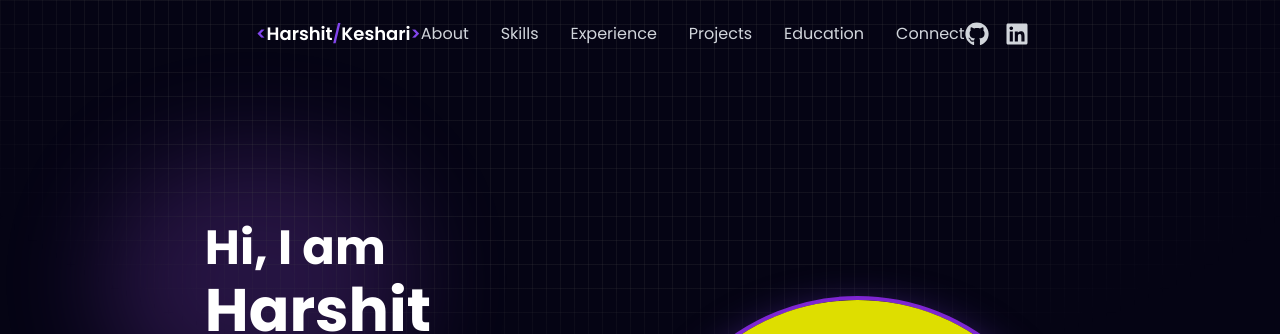
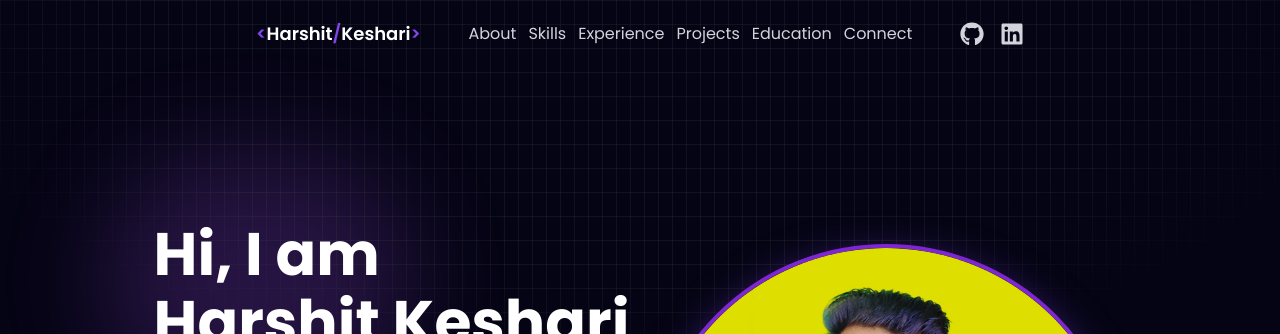
Before and after one commit to Harshit-HK/My-portfolio, a React (Vite) app: page / in a window 1280 px wide. Shown: the top 334 px of the page. Built offline with nearby package versions, Linux system fonts and the light colour scheme.

Commit message:
Update responsiveness

```diff
--- a/src/components/About/About.jsx
+++ b/src/components/About/About.jsx
@@ -9,17 +9,17 @@
 return (
     <section
       id="about"
-      className="py-4 px-[7vw] md:px-[7vw] lg:px-[10vw] xl:px-[16vw] font-sans mt-16 md:mt-24 lg:mt-32"
+      className="py-4 px-[7vw] md:px-[7vw] lg:px-[5vw] xl:px-[12vw] font-sans mt-16 md:mt-24 lg:mt-32"
     >
-      <div className=" flex flex-col-reverse md:flex-row justify-between items-center">
+      <div className=" flex flex-col-reverse lg:flex-row justify-between items-center">
         {/* Left Side */}
-        <div className="md:w-1/2 text-center md:text-left mt-8 mr-2 md:mt-0">
+        <div className="lg:w-1/2 text-center lg:text-left mt-8 mr-2 lg:mt-0">
           {/* Greeting */}
-          <h1 className="text-3xl sm:text-4xl md:text-5xl font-bold text-white mb-2 leading-tight">
+          <h1 className="text-3xl sm:text-4xl xl:text-6xl font-bold text-white mb-2 leading-tight">
             Hi, I am
           </h1>
           {/* Name */}
-          <h2 className="text-4xl sm:text-5xl md:text-6xl font-bold text-white mb-4 leading-tight">
+          <h2 className="text-4xl sm:text-5xl xl:text-6xl font-bold text-white mb-4 leading-tight">
             Harshit Keshari
           </h2>
           {/* Skills Heading with Typing Effect */}
@@ -60,7 +60,7 @@
           </a>
         </div>
         {/* Right Side */}
-        <div className="md:w-1/2 flex justify-center md:justify-end">
+        <div className="lg:w-1/2 flex justify-center md:justify-end">
           <Tilt
             className="w-48 h-48 sm:w-64 sm:h-64 md:w-[30rem] md:h-[30rem] border-4 border-purple-700 rounded-full"
             tiltMaxAngleX={20}
--- a/src/components/Navbar/Navbar.jsx
+++ b/src/components/Navbar/Navbar.jsx
@@ -43,9 +43,9 @@
         isScrolled ? "bg-[#050414] bg-opacity-50 backdrop-blur-md shadow-md" : "bg-transparent"
       }`}
     >
-      <div className="text-white py-5 flex justify-between items-center">
+      <div className="text-white py-5 flex justify-between gap-2 items-center ">
         {/* Logo */}
-        <div className="text-lg font-semibold cursor-pointer">
+        <div className="text-lg font-semibold cursor-pointer ">
           <span className="text-[#8245ec]">&lt;</span>
           <span className="text-white">Harshit</span>
           <span className="text-[#8245ec]">/</span>
@@ -54,7 +54,7 @@
         </div>
 
         {/* Desktop Menu */}
-        <ul className="hidden md:flex space-x-8 text-gray-300">
+        <ul className="hidden md:flex justify-between gap-3  text-gray-300">
           {menuItems.map((item) => (
             <li
               key={item.id}
```
